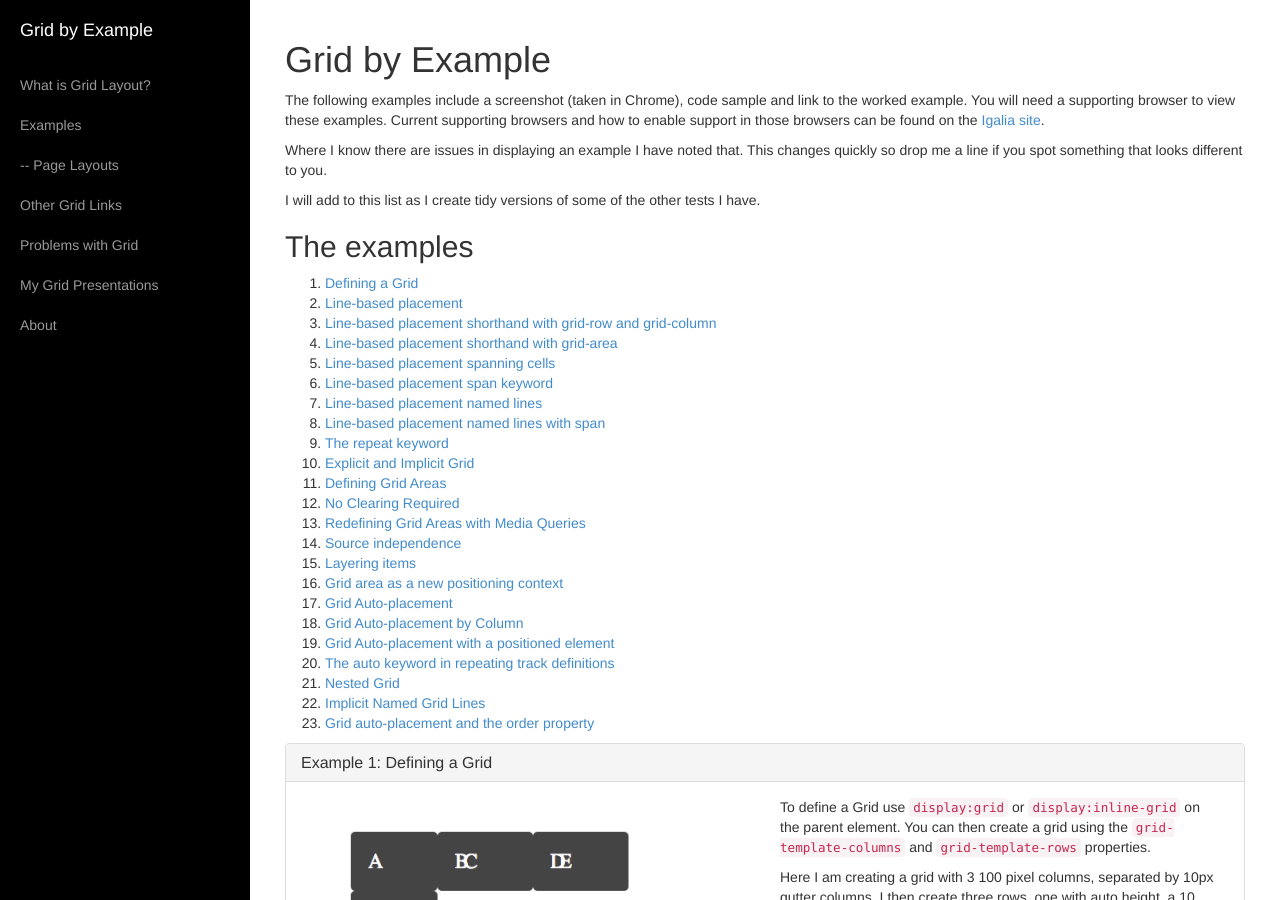
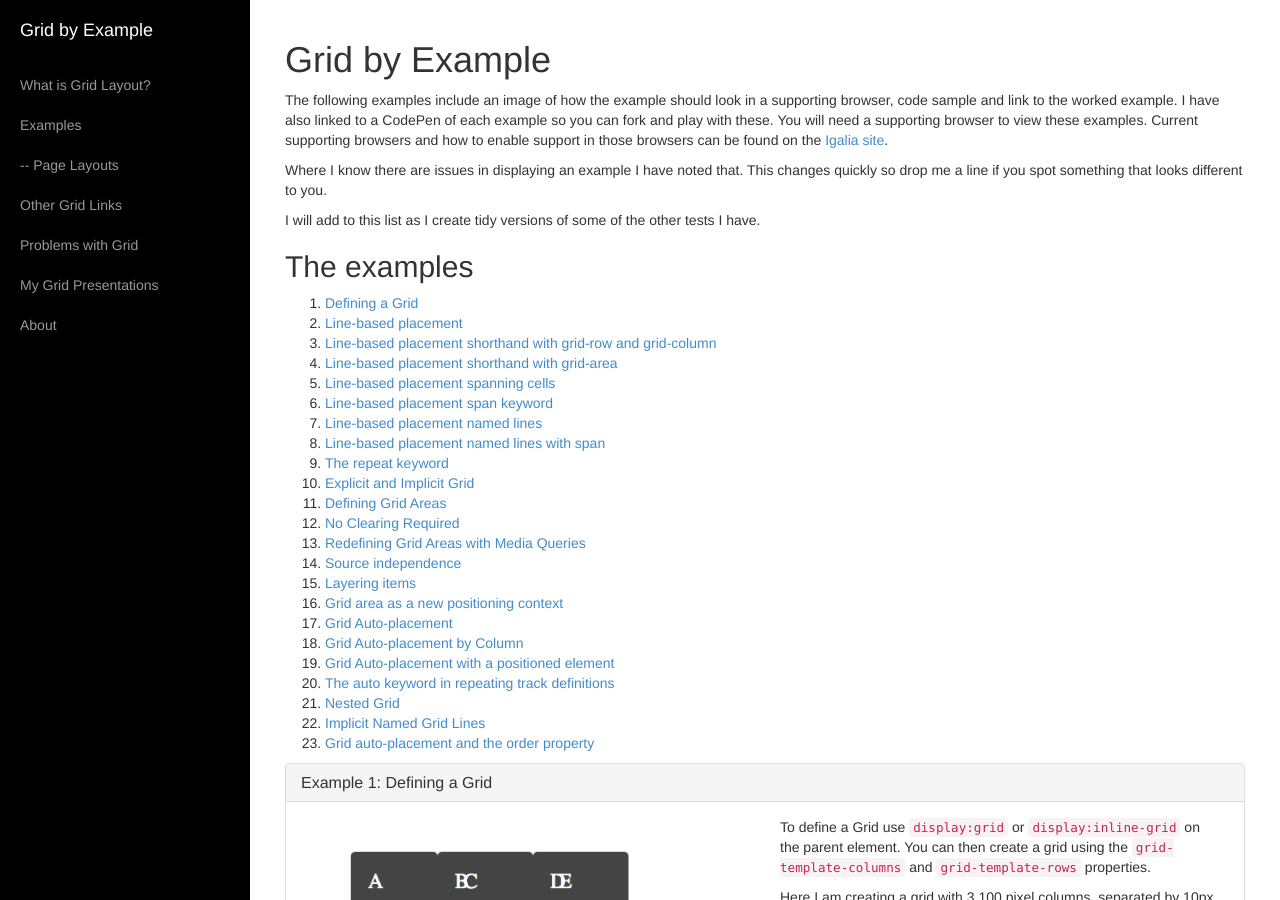
Before and after one commit to rachelandrew/grid-by-example, a Jekyll site: the page built from examples/index.md, in a window 1280 px wide and 900 px high. Built offline with Jekyll 4.4.1, drawn with Linux system fonts in a browser that asks for light colours; nearby versions of some CDN libraries; library files that are not in the unit come from our copies.

Commit message:
codepen examples

```diff
--- a/examples/code/example12.html
+++ b/examples/code/example12.html
@@ -40,7 +40,7 @@
 		background-color: #444;
 		color: #fff;
 		border-radius: 5px;
-		padding: 20px;
+		padding: 10px;
 		font-size: 150%;
 
 	}
--- a/examples/code/example13.html
+++ b/examples/code/example13.html
@@ -48,7 +48,7 @@
 	@media only screen and (min-width: 540px)   {
 		.wrapper {
 			display: grid;
-			grid-template-columns: 100px 20px auto 20px 100px;
+			grid-template-columns: 120px 20px auto 20px 120px;
 			grid-template-rows: auto;
 			grid-template-areas: "header header header header header"
 			"sidebar . content . sidebar2"
@@ -61,7 +61,7 @@
 		background-color: #444;
 		color: #fff;
 		border-radius: 5px;
-		padding: 20px;
+		padding: 10px;
 		font-size: 150%;
 
 	}
--- a/examples/index.md
+++ b/examples/index.md
@@ -4,7 +4,7 @@ title: Grid by Example - Usage examples of CSS Grid Layout
 ---
 # Grid by Example
 
-The following examples include a screenshot (taken in Chrome), code sample and link to the worked example. You will need a supporting browser to view these examples. Current supporting browsers and how to enable support in those browsers can be found on the [Igalia site](http://igalia.github.io/css-grid-layout/enable.html).
+The following examples include an image of how the example should look in a supporting browser, code sample and link to the worked example. I have also linked to a CodePen of each example so you can fork and play with these. You will need a supporting browser to view these examples. Current supporting browsers and how to enable support in those browsers can be found on the [Igalia site](http://igalia.github.io/css-grid-layout/enable.html).
 
 Where I know there are issues in displaying an example I have noted that. This changes quickly so drop me a line if you spot something that looks different to you.
 
```
